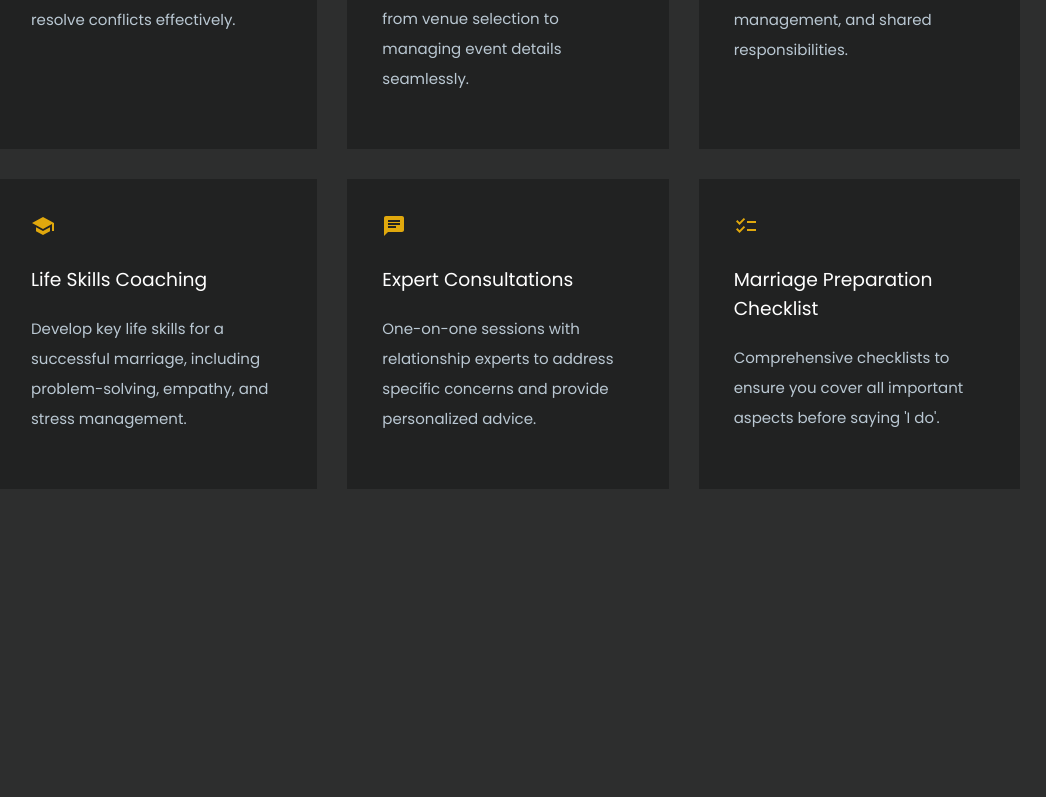
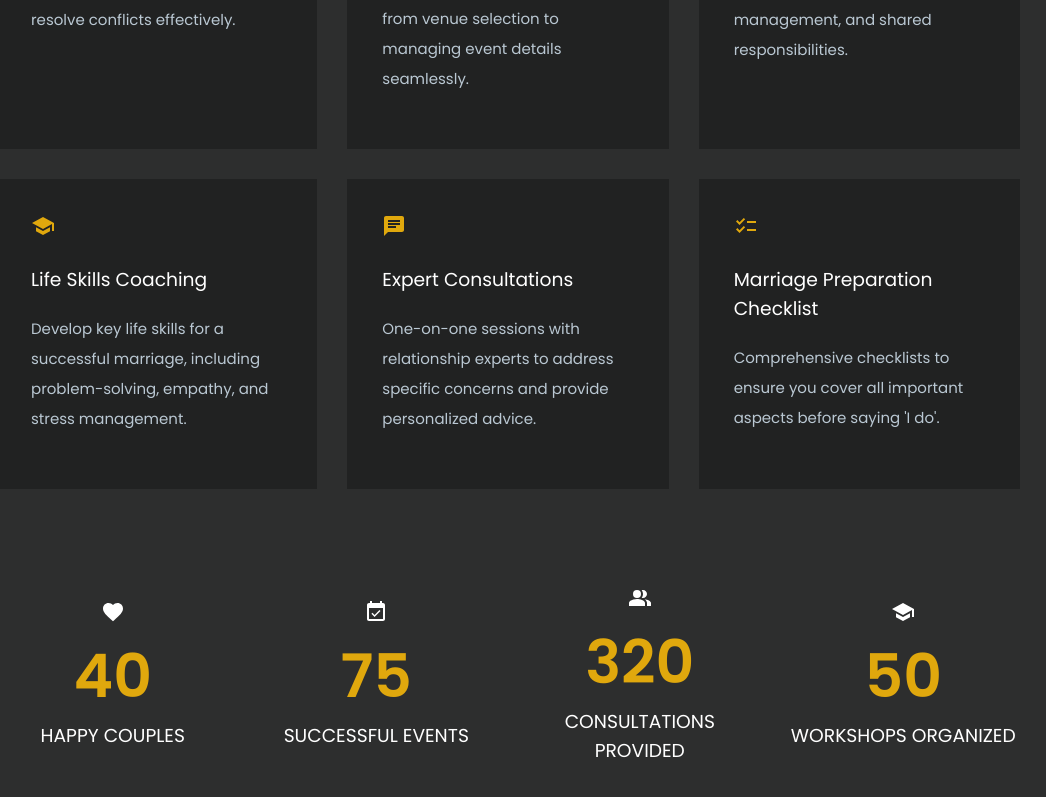
Before and after one commit to PhanNghia6604/PreWed-App, a React (Create React App) app in the folder login-signup/: page / in a window 1280 px wide. Shown: the part 1845-2642 px from the top of the page, without its empty margins (132-1178 px from the left). Before the commit the page ends 2334 px from the top, so only its background shows below. Built offline with nearby package versions, Linux system fonts and the light colour scheme.

Commit message:
Cập nhật giao diện trang đếm số (Counter.jsx)

```diff
--- a/login-signup/package.json
+++ b/login-signup/package.json
@@ -10,6 +10,7 @@
     "@mui/styled-engine-sc": "^6.4.3",
     "cra-template": "1.2.0",
     "react": "^19.0.0",
+    "react-countup": "^6.5.3",
     "react-dom": "^19.0.0",
     "react-router-dom": "^7.1.5",
     "react-scripts": "5.0.1",
--- a/login-signup/src/Components/Home/Home.jsx
+++ b/login-signup/src/Components/Home/Home.jsx
@@ -2,6 +2,7 @@ import React from 'react'
 import {Hero} from "./Hero"
 import { About } from '../Page/About'
 import { Services } from './Services'
+import { Counter } from '../Page/Counter'
 
 export const Home = () => {
   return (
@@ -9,6 +10,7 @@ export const Home = () => {
       <Hero/>
       <About/>
       <Services/>
+      <Counter/>
     </>
   )
 
--- /dev/null
+++ b/login-signup/src/Components/Page/Counter.jsx
@@ -0,0 +1,23 @@
+import React from 'react'
+import { project } from '../fake data/data'
+import CountUp from 'react-countup'
+
+export const Counter = () => {
+  return (
+    <>
+        <div className="hero counter">
+            <div className="container grid3 grid4">
+                {project.map((item) => (
+                    <div className="box">
+                        <i>{item.icon}</i>
+                        <h1 className='heading'>
+                            <CountUp enableScrollby duration={2} end ={item.num}/>
+                        </h1>
+                        <h3>{item.title}</h3>
+                    </div>
+                ))}
+            </div>
+        </div>
+    </>
+  )
+}
--- a/login-signup/src/Components/fake data/data.js
+++ b/login-signup/src/Components/fake data/data.js
@@ -1,4 +1,4 @@
-import { Favorite, Event, EmojiPeople, School, Chat, Checklist , CloudOutlined, FavoriteBorder, Public, PersonOutlined, AddLocationAltOutlined, PhoneIphone, EmailOutlined, Facebook, Twitter, Instagram, YouTube } from "@mui/icons-material"
+import { Favorite, Event, EmojiPeople, School, Chat, Checklist , EventAvailable, PeopleAlt, AddLocationAltOutlined, PhoneIphone, EmailOutlined, Facebook, Twitter, Instagram, YouTube } from "@mui/icons-material"
 
 export const navlink = [
   {
@@ -88,29 +88,29 @@ export const services = [
 export const project = [
   {
     id: 1,
-    icon: <CloudOutlined />,
-    num: "89",
-    title: "HAPPY CLIENTS",
+    icon: <Favorite />,
+    num: "40",
+    title: "HAPPY COUPLES",
   },
   {
     id: 2,
-    icon: <FavoriteBorder />,
-    num: "231",
-    title: "PROJECTS COMPLEATED",
+    icon: <EventAvailable />,
+    num: "75",
+    title: "SUCCESSFUL EVENTS",
   },
   {
     id: 3,
-    icon: <Public />,
-    num: "108",
-    title: "FILES DOWNLOADED",
+    icon: <PeopleAlt />,
+    num: "320",
+    title: "CONSULTATIONS PROVIDED",
   },
   {
     id: 4,
-    icon: <PersonOutlined />,
-    num: "1446",
-    title: "LIENS OF CODE",
+    icon: <School />,
+    num: "50",
+    title: "WORKSHOPS ORGANIZED",
   },
-]
+];
 export const portfolio = [
   {
     id: 1,
```
Also changed, not shown: 1 other file (tests, documents, lock files or other folders).
